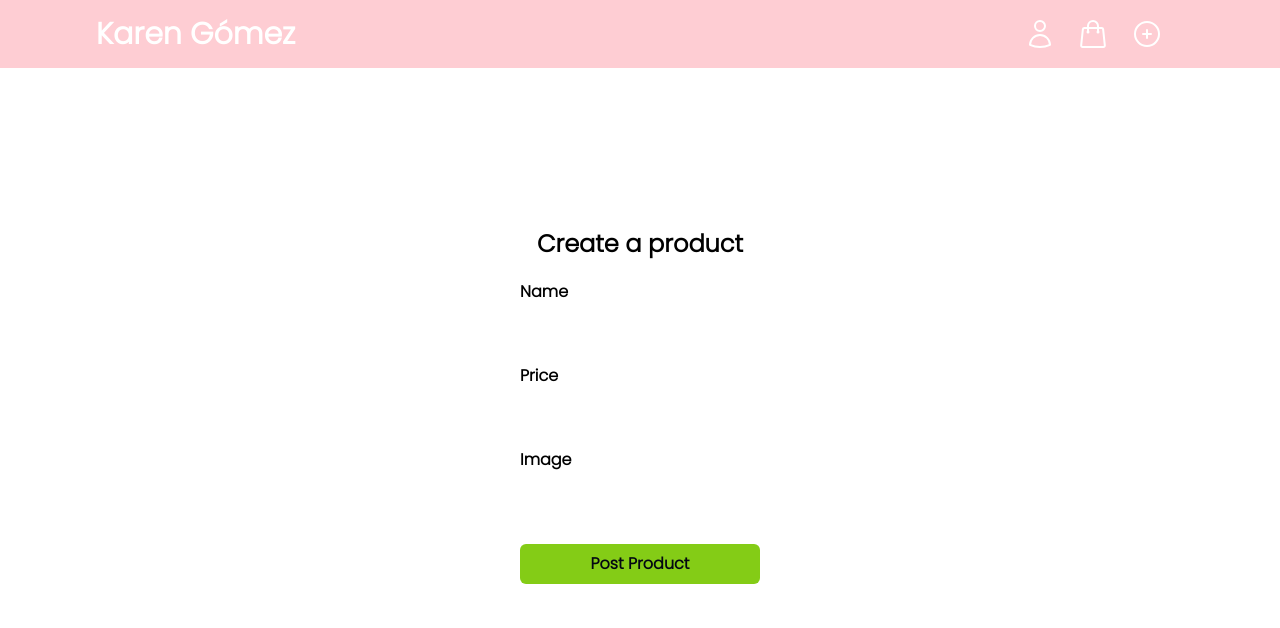
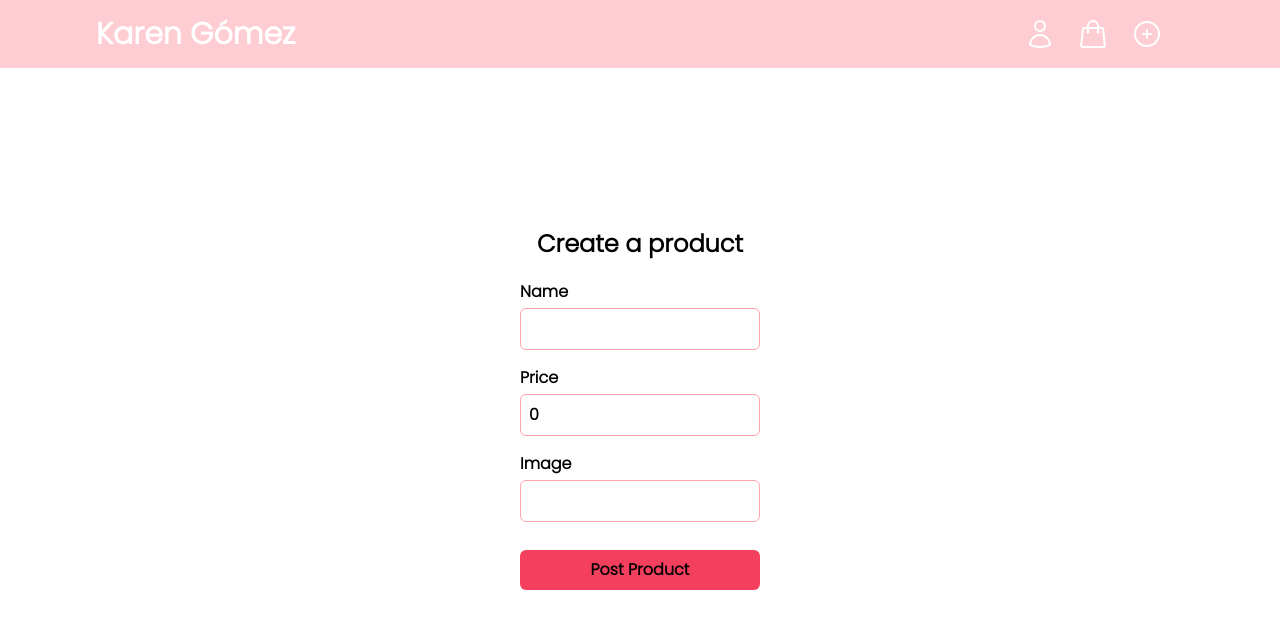
Before and after one commit to karengomezs/ecommerce, a Next.js app: page /create-product in a window 1280 px wide. Shown: the top 628 px of the page. Built offline with nearby package versions, Linux system fonts and the light colour scheme.

Commit message:
progress form states inputs

```diff
--- a/src/app/components/Form-product.tsx
+++ b/src/app/components/Form-product.tsx
@@ -1,22 +1,34 @@
 "use client";
 
 import * as Form from "@radix-ui/react-form";
+import { useState } from "react";
 
 export default function FormProduct() {
+  const [productName, setProductName] = useState<string>("");
+  const [productPrice, setProductPrice] = useState<number>(0);
+  const [productImg, setProductImg] = useState<string>("");
+
+  console.log({ productName, productPrice });
+
   return (
     <div className="flex flex-col items-center mt-40 text-black font-semibold">
       <h2 className="text-2xl mb-5">Create a product</h2>
-      <Form.Root className="flex flex-col gap-4">
+      <Form.Root
+        className="flex flex-col gap-4"
+        onSubmit={async (e) => {
+          e.preventDefault();
+        }}
+      >
         <Form.Field className="mx-auto" name="email">
           <div className="flex flex-col gap-1">
             <Form.Label className="">Name</Form.Label>
             <Form.Control asChild>
               <input
                 onChange={(e) => {
-                  const user = e.target.value;
-                  //   setUser(user);
+                  setProductName(e.target.value);
                 }}
-                className="w-60 p-2 rounded-md"
+                value={productName}
+                className="w-60 p-2 rounded-md border border-rose-300"
                 type="email"
                 required
               />
@@ -30,11 +42,11 @@ export default function FormProduct() {
             <Form.Control asChild>
               <input
                 onChange={(e) => {
-                  const password = e.target.value;
-                  //   setPassword(password);
+                  setProductPrice(parseInt(e.target.value));
                 }}
-                className="w-60 p-2 rounded-md"
-                type="email"
+                value={productPrice}
+                className="w-60 p-2 rounded-md border border-rose-300"
+                type="text"
                 required
               />
             </Form.Control>
@@ -47,11 +59,10 @@ export default function FormProduct() {
             <Form.Control asChild>
               <input
                 onChange={(e) => {
-                  const password = e.target.value;
-                  //   setPassword(password);
+                  setProductImg(e.target.value);
                 }}
-                className="w-60 p-2 rounded-md"
-                type="email"
+                className="w-60 p-2 rounded-md border border-rose-300"
+                type="text"
                 required
               />
             </Form.Control>
@@ -62,13 +73,9 @@ export default function FormProduct() {
           <button
             onClick={() => {
               console.log("entra");
-
-              //   if (user === "karen" && password === "123") {
-              //     router.push("/content");
-              //   }
             }}
             type="submit"
-            className="w-60 p-2 mt-3 mx-auto rounded-md bg-lime-500 text-center font-bold text-gray-950"
+            className="w-60 p-2 mt-3 mx-auto rounded-md bg-rose-500 hover:bg-rose-600 hover:text-white  text-center font-bold"
           >
             Post Product
           </button>
```
Also changed, not shown: src/api/products.tsx (added, +38 -0 lines).
